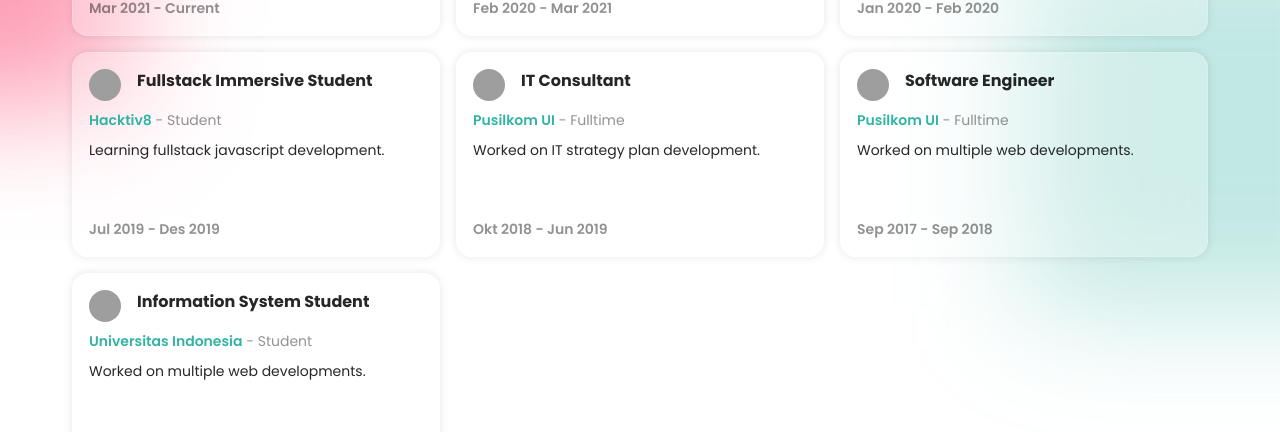
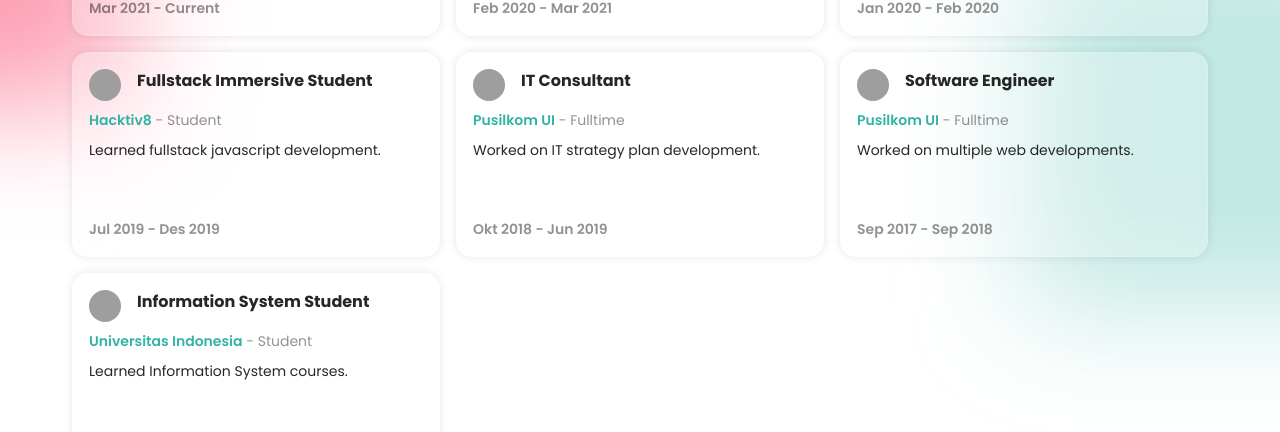
Before and after one commit to satyowicaksana/personal-website, a React (Create React App) app: page / in a window 1280 px wide. Shown: the part 1180-1612 px from the top of the page. Built offline with nearby package versions, Linux system fonts and the light colour scheme; grey boxes are pictures that could not be loaded.

Commit message:
minor content fix

```diff
--- a/src/views/Home/consts.ts
+++ b/src/views/Home/consts.ts
@@ -54,7 +54,7 @@ export const experiences: Experience[] = [
     company: 'Hacktiv8',
     type: 'Student',
     date: 'Jul 2019 - Des 2019',
-    description: 'Learning fullstack javascript development.'
+    description: 'Learned fullstack javascript development.'
   },
   {
     title: 'IT Consultant',
@@ -81,7 +81,7 @@ export const experiences: Experience[] = [
     company: 'Universitas Indonesia',
     type: 'Student',
     date: '2013 - 2017',
-    description: 'Worked on multiple web developments.'
+    description: 'Learned Information System courses.'
   }
 ]
 
--- a/src/views/Home/index.tsx
+++ b/src/views/Home/index.tsx
@@ -125,7 +125,7 @@ const Home = () => {
                   <Text className='typography-fade typography-block'>Styling Tools</Text>
                   <Text>For now, I usually use <Link strong className='tools-link-less'><FaLess/> LESS</Link> <Text className='wrap-word'>for more convenient syntax.</Text><br></br>
                   I also have experience using <Text className='wrap-word'><Link strong className='tools-link-styled-components'><SiStyledComponents/> Styled Component</Link> in some work.</Text><br></br>
-                  For CSS framework, <Text className='wrap-word'>I go with  <Link strong className='tools-link-antd'><AiOutlineAntDesign/> Ant Design</Link>.</Text><br></br>It has a lot of components and they are<Text className='word-wrap'>easy to customize.</Text></Text>
+                  For CSS framework, <Text className='wrap-word'>I go with  <Link strong className='tools-link-antd'><AiOutlineAntDesign/> Ant Design</Link>.</Text><br></br>It has a lot of components and they are <Text className='word-wrap'>easy to customize.</Text></Text>
                 </div>
               </Animated>
               <Animated animation='fade'>
```
